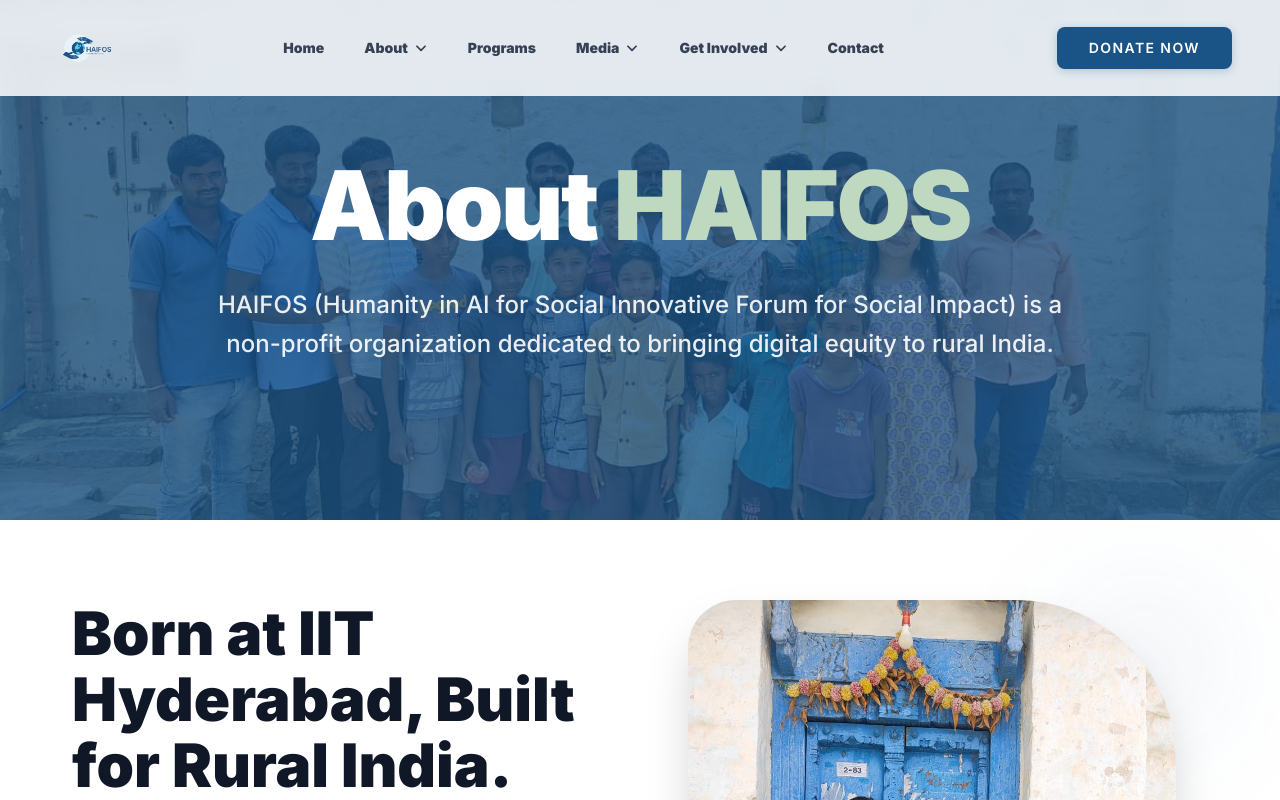
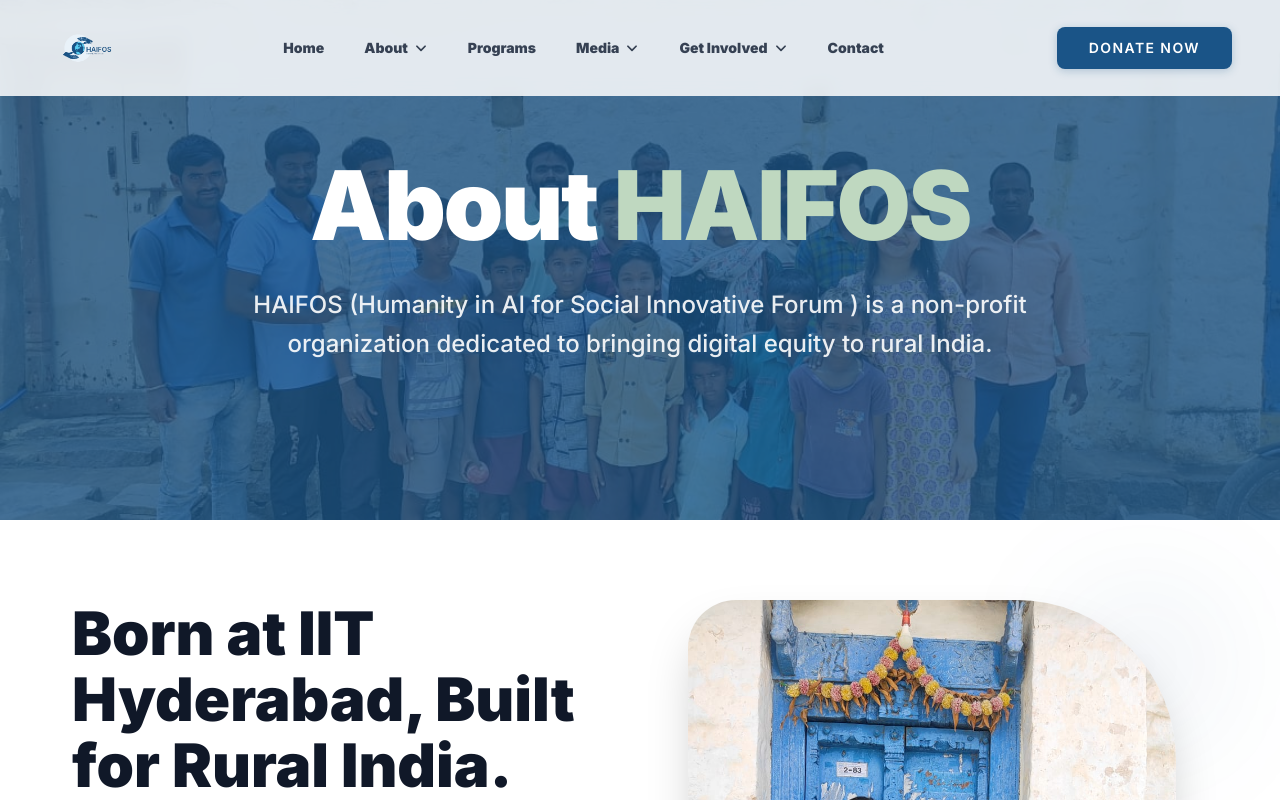
Before and after one commit to Sainathredy05/HAIFOS-website, a Next.js app: page /about in a window 1280 px wide. Shown: the top 800 px of the page. Built offline with nearby package versions, Linux system fonts and the light colour scheme.

Commit message:
Update page.tsx

```diff
--- a/src/app/about/page.tsx
+++ b/src/app/about/page.tsx
@@ -69,7 +69,7 @@
           </motion.h1>
           <motion.p initial={{ opacity: 0 }} animate={{ opacity: 1 }} transition={{ delay: 0.4 }}
             className="text-lg md:text-2xl text-white/90 font-medium leading-relaxed">
-            HAIFOS (Humanity in AI for Social Innovative Forum for Social Impact) is a non-profit organization dedicated to bringing digital equity to rural India.
+            HAIFOS (Humanity in AI for Social Innovative Forum ) is a non-profit organization dedicated to bringing digital equity to rural India.
           </motion.p>
         </div>
       </section>
```
